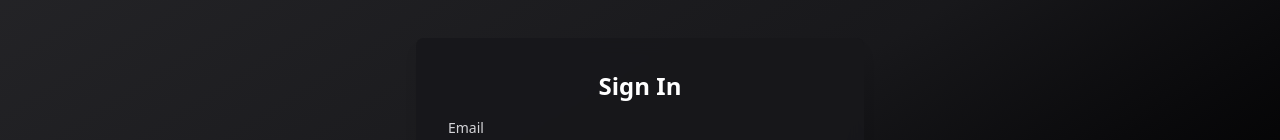
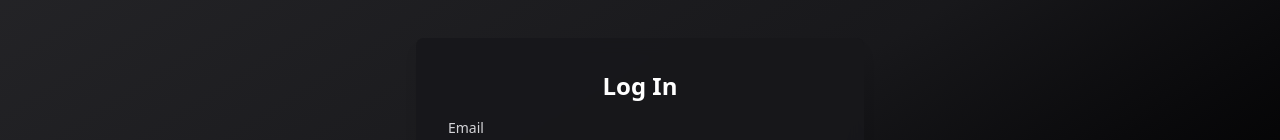
Before and after one commit to Saiful10400/Beauty-care-dashboard, a React (Vite) app: page / in a window 1280 px wide. Shown: the part 204-344 px from the top of the page. Built offline with nearby package versions, Linux system fonts and the light colour scheme.

Commit message:
login page tittle updated.

```diff
--- a/src/components/Login.tsx
+++ b/src/components/Login.tsx
@@ -27,7 +27,7 @@ export default function LoginPage() {
         <div className="min-h-screen flex items-center justify-center bg-gradient-to-br from-zinc-800 via-zinc-900 to-black px-4 py-8">
             <div className="w-full max-w-md bg-zinc-900/90 backdrop-blur p-8 rounded-lg shadow-lg">
                 <h2 className="text-2xl font-bold text-white text-center mb-4">
-                    Sign In
+                    Log In
                 </h2>
                 <form onSubmit={handleSubmit} className="space-y-4">
                     <div>
```
